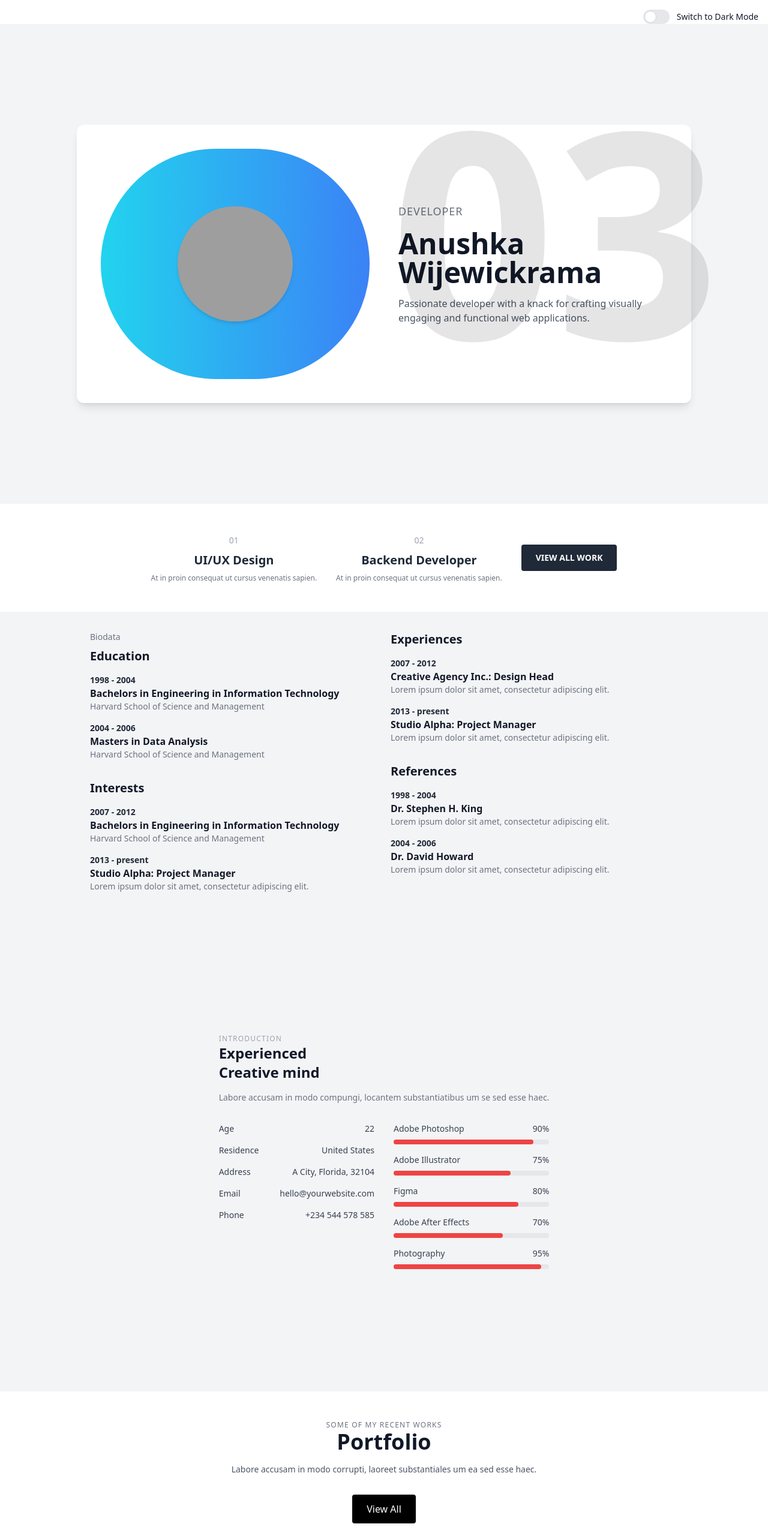
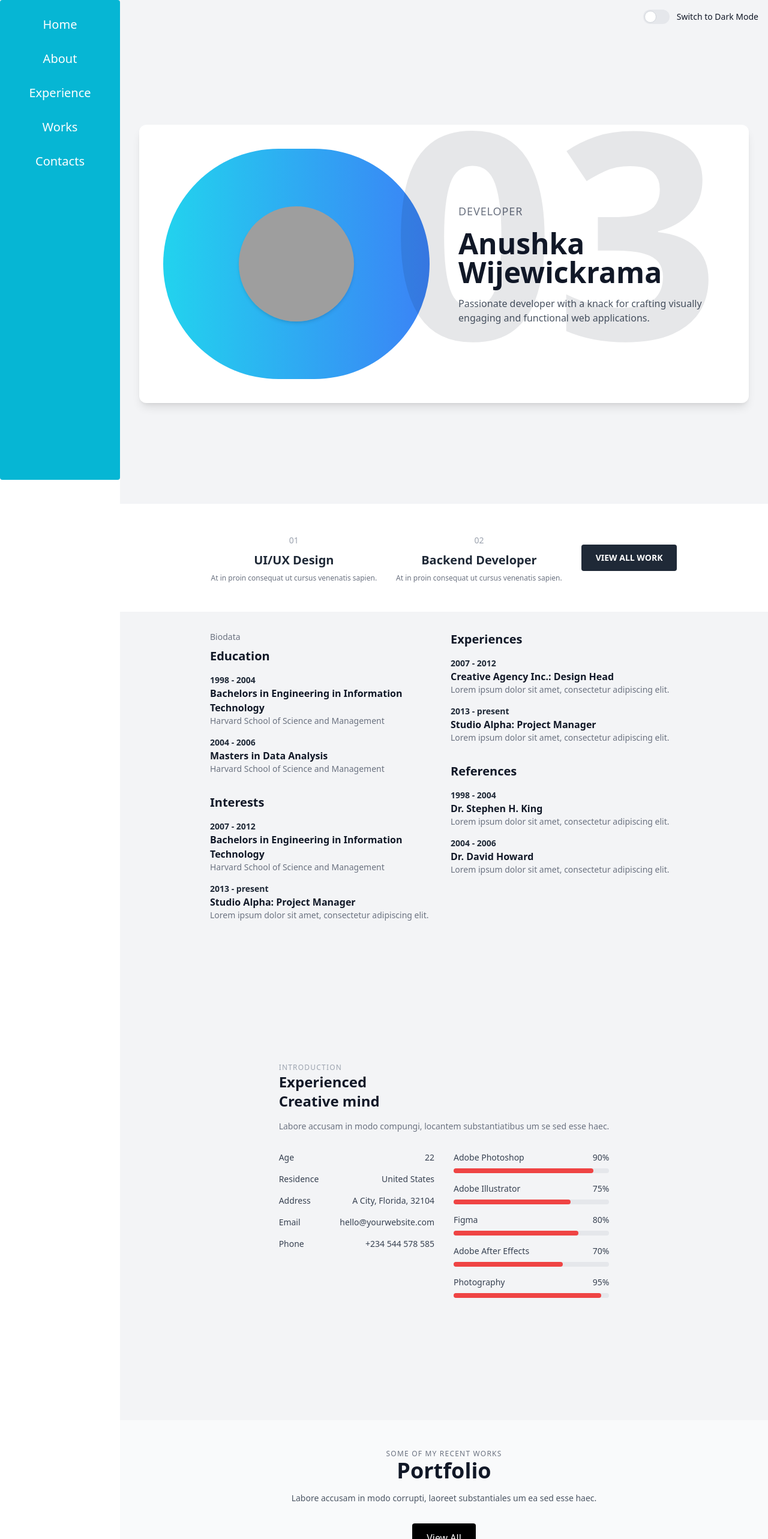
Before and after one commit to AnushkaWijewickrama/portfolio-site-new, an Angular app: page / in a window 1280 px wide. Shown: the top 2566 px of the page at 60% size. Built offline with nearby package versions, Linux system fonts and the light colour scheme; grey boxes are pictures that could not be loaded.

Commit message:
change sidebar

```diff
--- a/src/app/pages/sidebar/sidebar.component.html
+++ b/src/app/pages/sidebar/sidebar.component.html
@@ -1,4 +1,4 @@
-<div class="dark:bg-gray-900 flex justify-end">
+<div class="dark:bg-gray-900 flex justify-end bg-gray-100">
     <label class="inline-flex items-center cursor-pointer mt-4">
         <input (click)="toggleDarkMode()" type="checkbox" value="" class="sr-only peer">
         <div
@@ -10,9 +10,8 @@
     </label>
 </div>
 
-
-<!-- Sidebar and Hamburger Menu HTML -->
-<div class="sidebarNav fixed lg:relative lg:flex flex-col z-40" id="sidebar">
+<div class="sidebarNav fixed top-0 left-0 h-full w-[250px] rounded bg-cyan-500 dark:bg-gray-800 p-4 z-40 hidden lg:flex flex-col"
+    id="sidebar">
     <a class="scrollLink" href="#section1">
         <div class="sidebarNavItem">Home</div>
     </a>
@@ -30,16 +29,16 @@
     </a>
 </div>
 
-<!-- Hamburger Icon (Only visible on small screens) -->
+<!-- Hamburger Icon for mobile screens (visible only on small screens) -->
 <button id="menu-btn" class="sm:hidden fixed top-4 left-4 z-50 text-gray-900 dark:text-gray-200 focus:outline-none">
     <svg class="w-8 h-8" fill="none" stroke="currentColor" viewBox="0 0 24 24" xmlns="http://www.w3.org/2000/svg">
         <path stroke-linecap="round" stroke-linejoin="round" stroke-width="2" d="M4 6h16M4 12h16m-7 6h7"></path>
     </svg>
 </button>
 
-<!-- Sidebar for mobile (hidden by default) -->
+<!-- Sidebar for mobile screens (hidden by default) -->
 <div id="mobileSidebar"
-    class="fixed inset-y-0 left-0 w-64 bg-gray-100 dark:bg-gray-800 p-4 transform -translate-x-full transition-transform duration-300 z-40">
+    class="fixed inset-y-0 left-0 w-64 bg-white dark:bg-gray-800 p-4 transform -translate-x-full transition-transform duration-300 z-40 lg:hidden">
     <a class="scrollLink" href="#section1">
         <div class="sidebarNavItem">Home</div>
     </a>
@@ -58,23 +57,34 @@
 </div>
 
 <!-- Sections -->
+<div class="content-container lg:pl-[200px]">
     <section class="top"></section>
+
     <section class="section" name="section1" id="section1" #scrollContainer1>
         <app-home></app-home>
         <div id="pageNumberDisplay"
-        class="fixed text-[15rem] sm:text-[25rem] md:text-[30rem] text-black dark:text-white font-bold right-12 sm:right-16 md:right-20 top-1/4 transform -translate-y-1/4 opacity-10 pointer-events-none">
-        {{ '0'+currentSection }}
+            class="fixed text-[15rem] sm:text-[25rem] md:text-[30rem] text-gray-900 dark:text-gray-100 font-bold right-12 sm:right-16 md:right-20 top-1/4 transform -translate-y-1/4 opacity-10 pointer-events-none">
+            {{ '0' + currentSection }}
         </div>
     </section>
-<section class="section" name="section2" id="section2" #scrollContainer2>
+
+    <section class="section bg-gray-50 dark:bg-gray-800 text-gray-900 dark:text-gray-100" name="section2" id="section2"
+        #scrollContainer2>
         <app-about></app-about>
     </section>
-<section class="section" name="section3" id="section3" #scrollContainer3>
+
+    <section class="section bg-gray-50 dark:bg-gray-800 text-gray-900 dark:text-gray-100" name="section3" id="section3"
+        #scrollContainer3>
         <app-experience></app-experience>
     </section>
-<section class="section" name="section4" id="section4" #scrollContainer4>
+
+    <section class="section bg-gray-50 dark:bg-gray-800 text-gray-900 dark:text-gray-100" name="section4" id="section4"
+        #scrollContainer4>
         <app-works></app-works>
     </section>
-<section class="section" name="section5" id="section5" #scrollContainer5>
+
+    <section class="section bg-gray-50 dark:bg-gray-800 text-gray-900 dark:text-gray-100" name="section5" id="section5"
+        #scrollContainer5>
         <app-contacts></app-contacts>
     </section>
+</div>
--- a/src/app/pages/sidebar/sidebar.component.scss
+++ b/src/app/pages/sidebar/sidebar.component.scss
@@ -1,16 +1,7 @@
 // /* Sidebar Style */
 .sidebarNav {
   outline: 0px solid;
-  width: 80px;
-  transition: 0.3s;
-  position: fixed;
-  right: -55px;
-  top: 25px;
-  background-color: #22d3ee;
-  opacity: 0;
-  z-index: 1000;
-  border-radius: 7px 0px 0px 7px;
-  overflow: hidden;
+  width: 200px;
 }
 
 /* Active Sidebar Class */
@@ -26,16 +17,13 @@
   outline: 0px;
   border: 0px;
   display: block;
-  background-color: #aaa;
   border: 0px solid white;
   transition: 0.3s;
   text-align: center;
-  font-size: 12px;
+  font-size: 20px;
   margin-bottom: 2px;
   padding-top: 10px;
   color: white;
-  font-family: roboto, arial, sans-serif;
-  font-weight: 100;
 }
 
 /* Sidebar Item Hover Style */
@@ -91,7 +79,4 @@
     padding-top: 20px;
     height: 60px;
   }
-  .show {
-    display: none;
-  }
 }
--- a/src/app/pages/sidebar/sidebar.component.ts
+++ b/src/app/pages/sidebar/sidebar.component.ts
@@ -56,7 +56,7 @@ export class SidebarComponent implements OnInit {
           $(".sidebarNav").addClass("sidebarNavIn");
         }
         else {
-          $(".sidebarNav").removeClass("sidebarNavIn");
+          // $(".sidebarNav").removeClass("sidebarNavIn");
         }
       });
 
@@ -74,12 +74,12 @@ export class SidebarComponent implements OnInit {
           var secBot = navPos + $(navSec).outerHeight(true);
 
           if ($(this).scrollTop() > navPos && $(this).scrollTop() < secBot) {
-            $(navBut).css("background-color", "#ccc");
+            $(navBut).css("text-decoration", "underline");
 
           }
 
           else {
-            $(navBut).css("background-color", "initial");
+            $(navBut).css("text-decoration", "initial");
           }
         });
 
```
Lines whose indentation alone changed are shown as unchanged.
